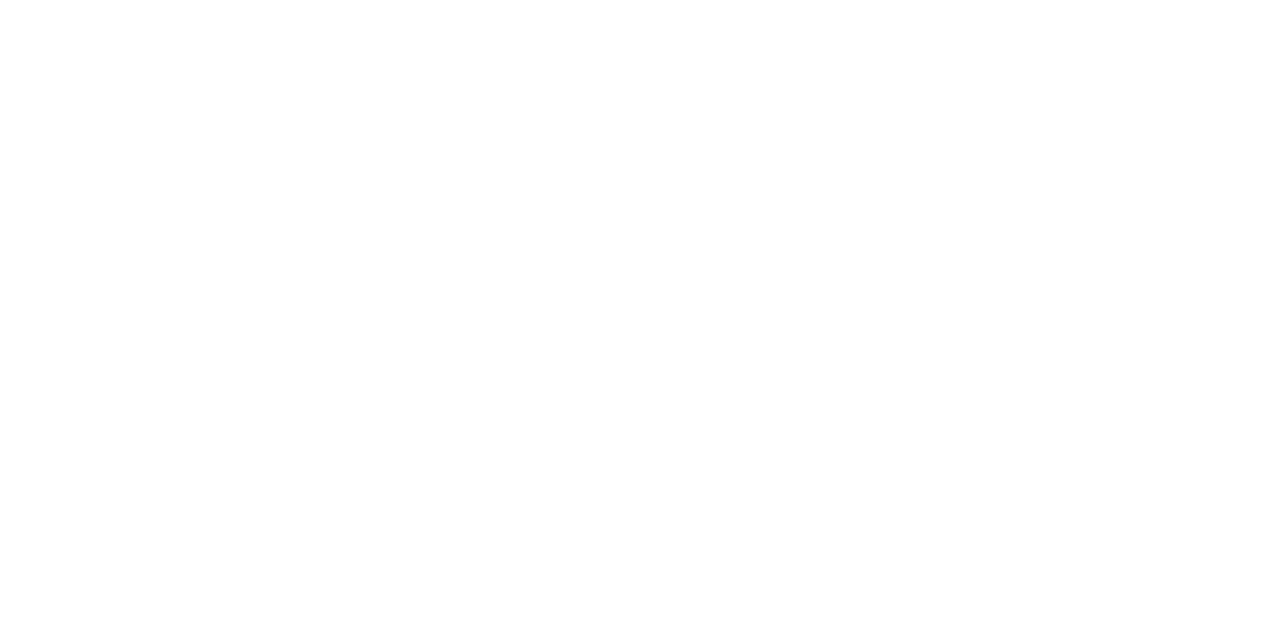
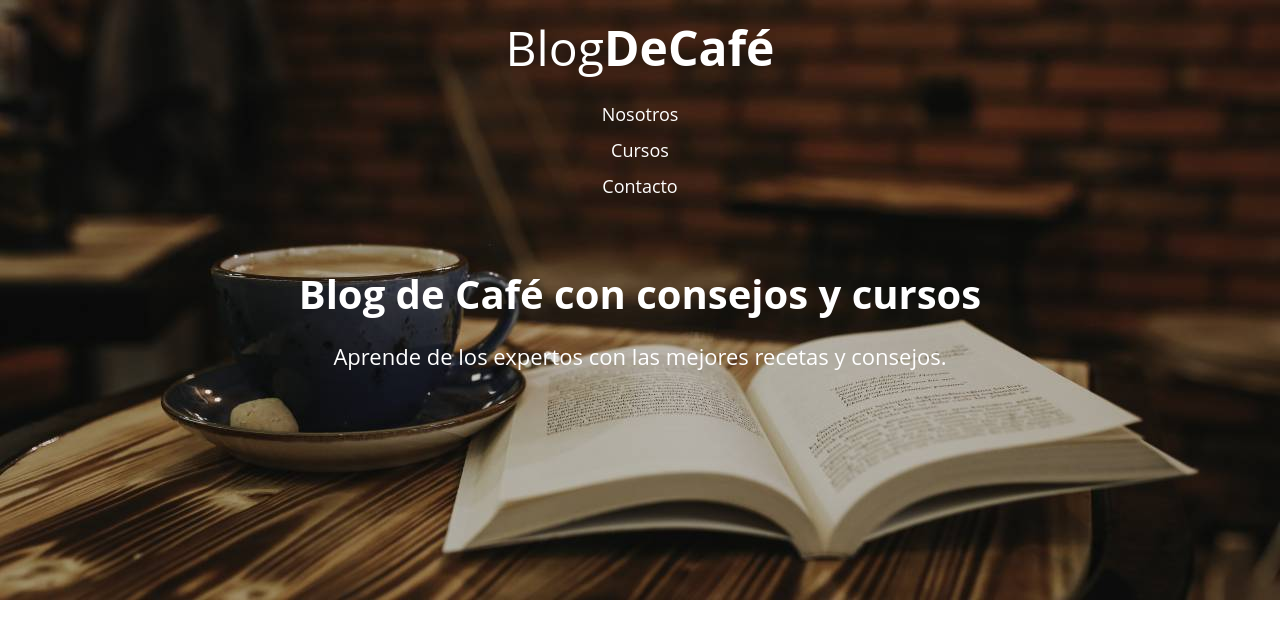
Before and after one commit to martincout/BlogDeCafe, a plain HTML site: page index.html in a window 1280 px wide. Drawn offline with Linux system fonts and the light colour scheme.

Commit message:
Ruta de imagen actualizada

```diff
--- a/css/styles.css
+++ b/css/styles.css
@@ -54,7 +54,7 @@ h4 {
 /** Header */
 
 .site-header {
-    background-image: url(../img/coffe1.jpg);
+    background-image: url(../img/coffe.jpg);
     background-repeat: no-repeat;
     background-position: center center;
     background-size: cover;
```
